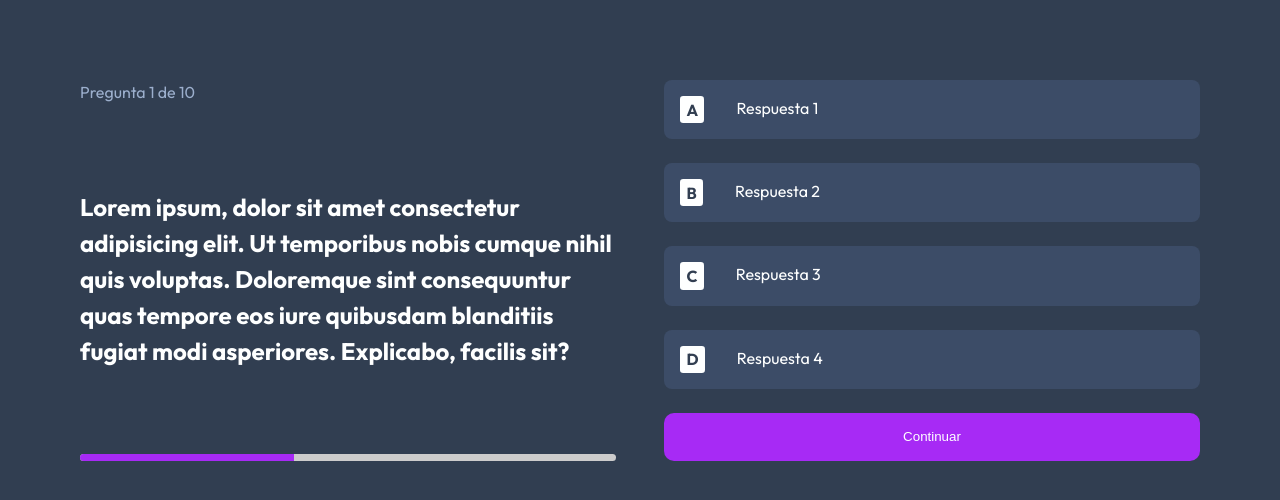
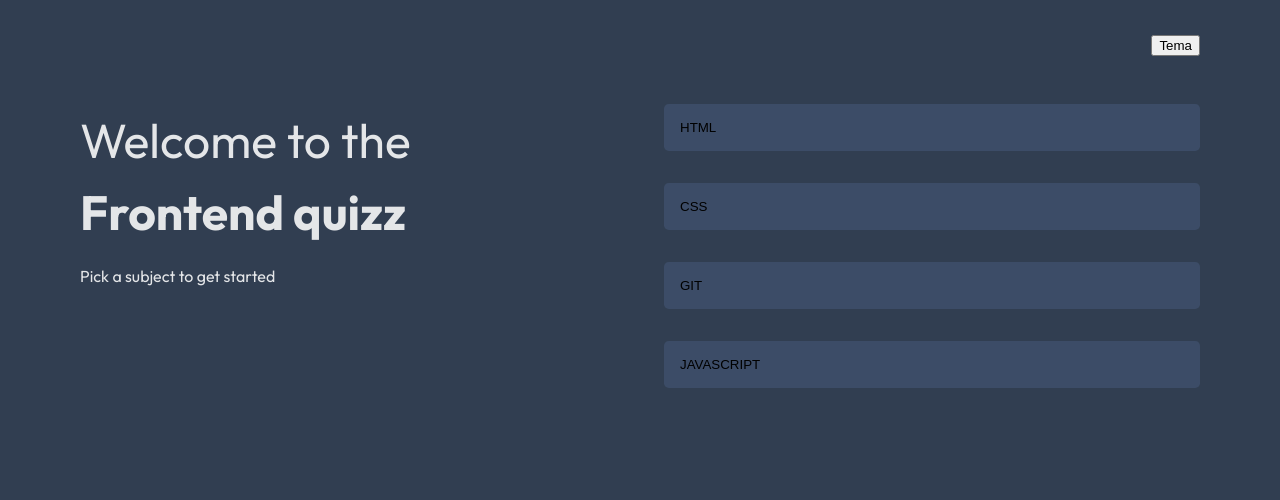
Before and after one commit to jennifernieto03/QUIZ_DOM_G02_FSJ28, a website built with Vite: page index.html in a window 1280 px wide. Built offline with nearby package versions, Linux system fonts and the light colour scheme; a web font is replaced by a local one.

Commit message:
Cambios de diseño, pantalla principal agregada y funcion para iniciar quizz

```diff
--- a/index.html
+++ b/index.html
@@ -8,10 +8,35 @@
     <link rel="preconnect" href="https://fonts.gstatic.com" crossorigin>
     <link href="https://fonts.googleapis.com/css2?family=Cal+Sans&family=Outfit:wght@100..900&display=swap" rel="stylesheet">
     <meta name="viewport" content="width=device-width, initial-scale=1.0" />
-    <title>Quizz</title>
+    <title>Quizz Interactivo</title>
   </head>
+
   <body>
-    <main class="contenedor-principal">
+    <header class="header">
+      <div class="tema">
+        <p id="textoTema">­</p>
+      </div>
+      <div>
+        <button>Tema</button>
+      </div>
+    </header>
+
+    <section id="pantallaPrincipal" class="pantalla-principal">
+      <div class="bienvenida">
+        <h1>Welcome to the <br><span>Frontend quizz</span></h1>
+        <p>Pick a subject to get started</p>
+      </div>
+
+      <div class="botones-principales">
+        <button class="boton-quizz" onclick="startQuiz('html')">HTML</button>
+        <button class="boton-quizz" onclick="startQuiz('css')">CSS</button>
+        <button class="boton-quizz" onclick="startQuiz('git')">GIT</button>
+        <button class="boton-quizz" onclick="startQuiz('javascript')">JAVASCRIPT</button>
+      </div>
+
+    </section>
+
+    <main id="contenedorPreguntas" class="contenedor-principal ">
       <section class="preguntas-contenido">
         <div id="contador-preguntas" class="estilo-numpregunta">
           <span>Pregunta <span id="numero-pregunta">1</span> de 10</span>
@@ -36,35 +61,34 @@
 
           <div class="contenedor-respuesta">
             <div><h4 class="literales">A</h4></div>
+            <input type="radio" id="option-one" name="option" class="radio" value="optionA" />
             <label for="opcion-one" class="opcion" id="opcion-una-label">Respuesta 1</label>
           </div>
 
           <div class="contenedor-respuesta">
             <div><h4 class="literales">B</h4></div>
+            <input type="radio" id="option-two" name="option" class="radio" value="optionB" />
             <label for="opcion-dos" class="opcion" id="opcion-dos-label">Respuesta 2</label>
           </div>
 
           <div class="contenedor-respuesta">
             <div><h4 class="literales">C</h4></div>
+            <input type="radio" id="option-three" name="option" class="radio" value="optionC" />
             <label for="opcion-tres" class="opcion" id="opcion-tres-label">Respuesta 3</label>
           </div>
 
           <div class="contenedor-respuesta">
             <div><h4 class="literales">D</h4></div>
+            <input type="radio" id="option-four" name="option" class="radio" value="optionD" />
             <label for="opcion-cuatro" class="opcion" id="opcion-cuatro-label">Respuesta 4</label>
           </div>
           <div class="boton-continuar">
             <button onclick="handleNextQuestion()">Continuar</button>
           </div>
 
-
-
         </div>
       </section>
-
     </main>
-
-    <!--<div id="app"></div>
-    <script type="module" src="/src/main.js"></script>-->
+    <script type="module" src="/src/main.js"></script>
   </body>
 </html>
--- a/src/main.js
+++ b/src/main.js
@@ -1,24 +1,13 @@
-import './style.css'
-import javascriptLogo from './javascript.svg'
-import viteLogo from '/vite.svg'
-import { setupCounter } from './counter.js'
+function startQuiz(tema) {
+  document.getElementById('pantallaPrincipal').style.display = 'none';
 
-document.querySelector('#app').innerHTML = `
-  <div>
-    <a href="https://vite.dev" target="_blank">
-      <img src="${viteLogo}" class="logo" alt="Vite logo" />
-    </a>
-    <a href="https://developer.mozilla.org/en-US/docs/Web/JavaScript" target="_blank">
-      <img src="${javascriptLogo}" class="logo vanilla" alt="JavaScript logo" />
-    </a>
-    <h1>Hello Vite!</h1>
-    <div class="card">
-      <button id="counter" type="button"></button>
-    </div>
-    <p class="read-the-docs">
-      Click on the Vite logo to learn more
-    </p>
-  </div>
-`
+  const quizSection = document.getElementById('contenedorPreguntas');
+  quizSection.style.display = 'grid';
 
-setupCounter(document.querySelector('#counter'))
+  const textoTema = document.getElementById('textoTema');
+  textoTema.textContent = tema.toUpperCase();
+
+  console.log("Tema seleccionado:", tema);
+}
+
+window.startQuiz = startQuiz;
--- a/src/styles.css
+++ b/src/styles.css
@@ -14,9 +14,11 @@
     -webkit-font-smoothing: antialiased;
     -moz-osx-font-smoothing: grayscale;
 }
+
 html {
   box-sizing: border-box;
 }
+
 *, *:before, *:after {
   box-sizing: inherit;
 }
@@ -25,27 +27,88 @@ body{
     margin: 0;
     padding: 0;
     font-family: 'Outfit', sans-serif;
+
+}
+
+.header{
+    display: flex;
+    justify-content: space-between;
+    align-items: center;
+    padding: 1rem 5rem;
+
+}
+
+.pantalla-principal{
+    display: grid;
+    grid-template-columns: repeat(2, 1fr);
+    width: 100%;
+    gap: 3rem;
+    padding: 1rem 5rem;
+
+}
+
+.bienvenida h1{
+    font-weight: normal;
+    font-size: 3rem;
+    margin: 0;
+
+}
+
+.bienvenida h1 span{
+    font-weight: bold;
+}
+
+.botones-principales{
+    display: flex;
+    flex-direction: column;
+    gap: 2rem;
+    border-radius: .5rem;
+}
+
+.boton-quizz{
+    border: none;
+    border-radius: .3rem;
+    width: 100%;
+    cursor: pointer;
+    background-color: #3c4c67;
+    padding: 1rem;
+    text-align: left;
 }
 
 .contenedor-principal{
     display: grid;
     gap: 3rem;
     grid-template-rows: repeat(2, 1fr);
-    margin: 2rem;
+    padding: 1rem 5rem;
+
 }
+
+.ocultar-contenedor {
+  display: none;
+}
+
+input[type="radio"] {
+    position: relative;
+    display: none;
+}
+
+input[type=radio]:checked ~ .option {
+    background: paleturquoise;
+}
+
 @media (min-width: 768px) {
     .contenedor-principal{
         grid-template-columns: repeat(2, 1fr);
-        margin: 5rem;
+        grid-template-rows: none;
     }
 
 }
 
+#contenedorPreguntas {
+  display: none;
+}
 
-
-/*Estilos de fonts*/
 .estilo-numpregunta{
-
     color: #9cafcd;
 
 }
@@ -56,7 +119,6 @@ body{
     font-family: 'Outfit', sans-serif;
 }
 
-/*Dar estilos a las opciones*/
 .preguntas-contenido{
     display: flex;
     flex-direction: column;
```
